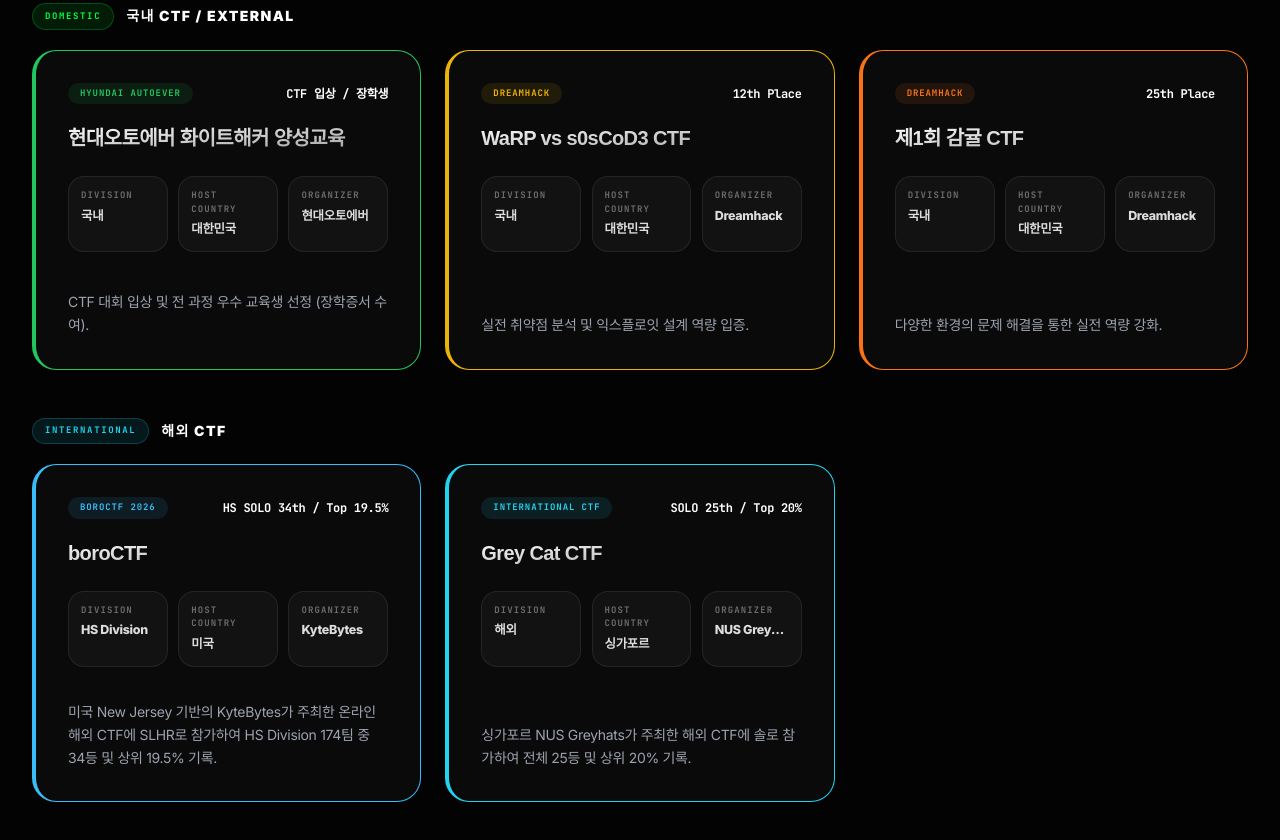
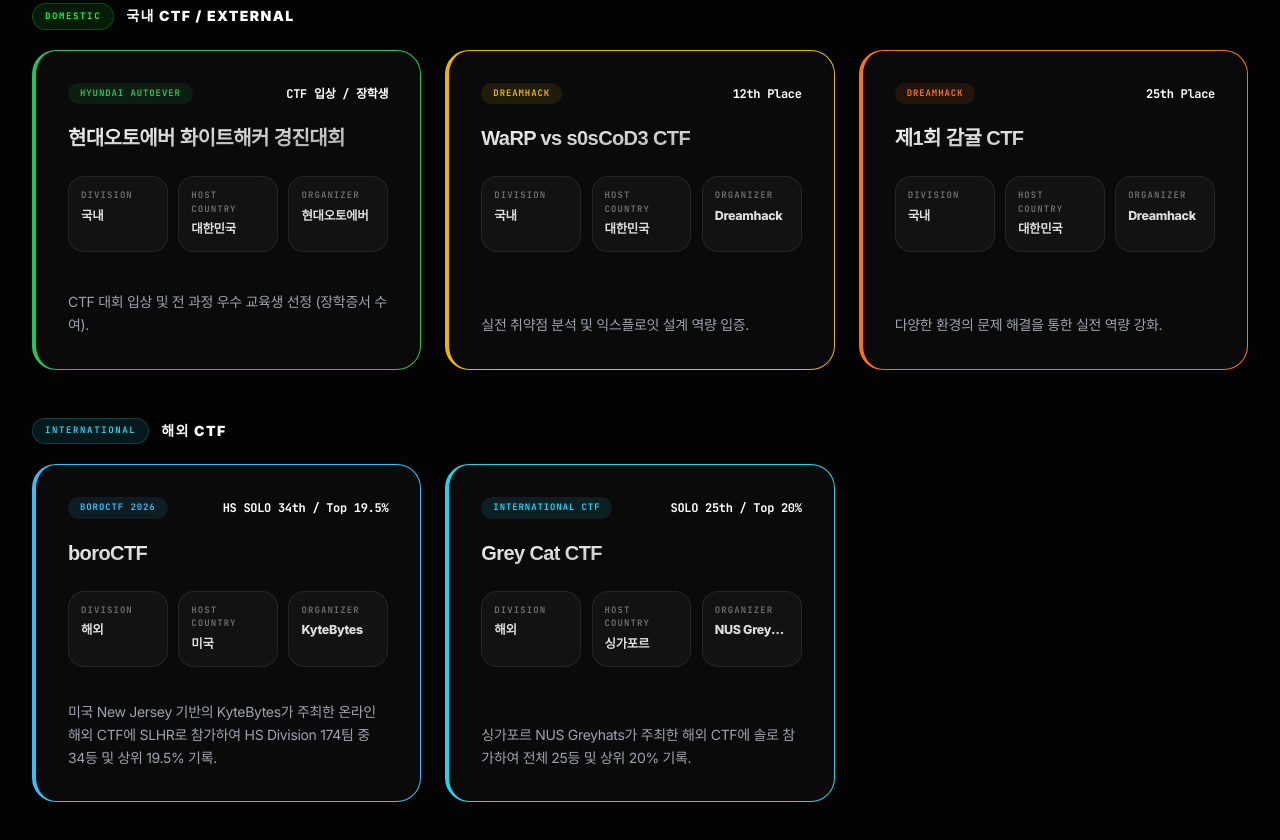
Before and after one commit to SLRHR/slrhr.github.io, a plain HTML site: page index.html in a window 1280 px wide. Shown: the part 2957-3797 px from the top of the page. Drawn offline with nearby package versions, Linux system fonts and the light colour scheme; a web font is replaced by a local one.

Commit message:
Update index.html

```diff
--- a/index.html
+++ b/index.html
@@ -1130,7 +1130,7 @@
 <span class="bg-green-500/10 text-green-500 text-[9px] font-black px-3 py-1 rounded-full mono tracking-widest">HYUNDAI AUTOEVER</span>
 <span class="mono text-xs font-bold text-white tracking-tight">CTF 입상 / 장학생</span>
 </div>
-<h5 class="text-xl elegant-title mb-2">현대오토에버 화이트해커 양성교육</h5>
+<h5 class="text-xl elegant-title mb-2">현대오토에버 화이트해커 경진대회</h5>
 <div aria-label="CTF metadata" class="ctf-meta-grid">
 <div class="ctf-meta-item">
 <span class="ctf-meta-label">Division</span>
@@ -1208,7 +1208,7 @@
 <div aria-label="CTF metadata" class="ctf-meta-grid">
 <div class="ctf-meta-item">
 <span class="ctf-meta-label">Division</span>
-<span class="ctf-meta-value">HS Division</span>
+<span class="ctf-meta-value">해외</span>
 </div>
 <div class="ctf-meta-item">
 <span class="ctf-meta-label">Host Country</span>
```
